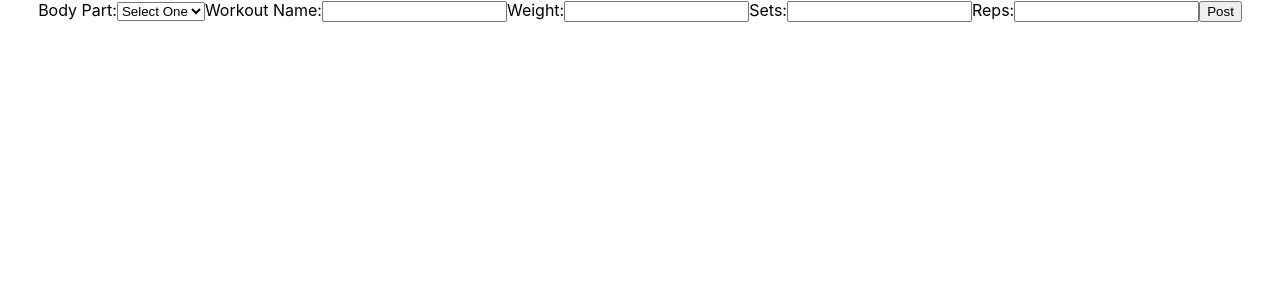
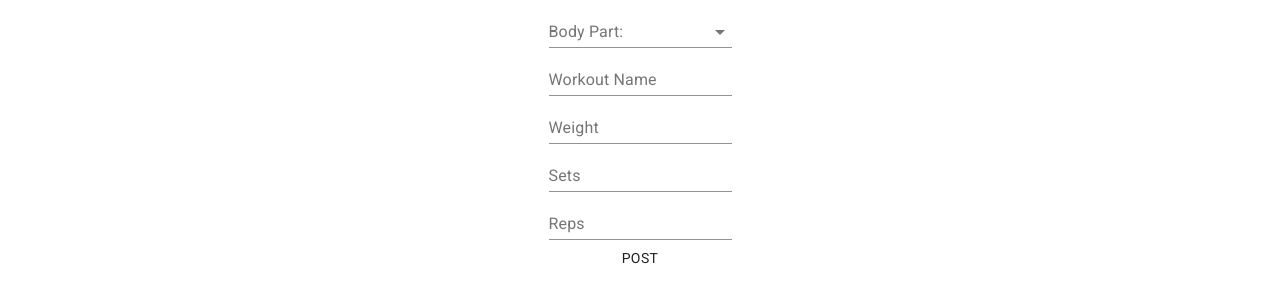
Before and after one commit to LucasBernardini/Workout-Manager, a React (Create React App) app: page / in a window 1280 px wide. Shown: the top 302 px of the page. Built offline with nearby package versions, Linux system fonts and the light colour scheme.

Commit message:
input styling

```diff
--- a/package.json
+++ b/package.json
@@ -7,6 +7,7 @@
     "@testing-library/jest-dom": "^4.2.4",
     "@testing-library/react": "^9.5.0",
     "@testing-library/user-event": "^7.2.1",
+    "fontsource-roboto": "^3.0.3",
     "react": "^16.13.1",
     "react-dom": "^16.13.1",
     "react-scripts": "3.4.3",
--- a/src/App.jsx
+++ b/src/App.jsx
@@ -3,6 +3,8 @@ import Header from "./components/Header";
 import Footer from "./components/Footer";
 import Input from "./components/Input";
 import WorkoutList from "./components/WorkoutList";
+
+import 'fontsource-roboto';
 
 import "./App.css";
 
--- a/src/components/Input.jsx
+++ b/src/components/Input.jsx
@@ -1,6 +1,15 @@
 import React, { useState } from "react";
 import { v4 as uuidv4 } from "uuid";
 import "./styling/input.scss";
+import { Button } from '@material-ui/core';
+import TextField from '@material-ui/core/TextField';
+import Select from '@material-ui/core/Select';
+import MenuItem from '@material-ui/core/MenuItem';
+import InputLabel from '@material-ui/core/InputLabel';
+import FormControl from '@material-ui/core/FormControl';
+
+
+
 
 export default function Input({ addToList }) {
   const [workout, setWorkout] = useState({
@@ -47,37 +56,33 @@ export default function Input({ addToList }) {
   };
 
   return (
-    <form onSubmit={handleSubmit}>
-      <label htmlFor="bodyPart">Body Part:</label>
-      <select value={workout.bodyPart} onChange={handleChange} name="bodyPart">
-        <option value="select">Select One</option>
-        <option value="Back">Back</option>
-        <option value="Chest">Chest</option>
-        <option value="Shoulders">Shoulders</option>
-        <option value="Biceps">Bicep</option>
-        <option value="Triceps">Tricep</option>
-        <option value="Forearms">Forearms</option>
-        <option value="Quads">Quads</option>
-        <option value="Hamstrings">Hamstring</option>
-        <option value="Calves">Calves</option>
-        <option value="Glutes">Glutes</option>
-        <option value="Abs">Abs</option>
-        <option value="Other">Other</option>
-      </select>
+    <FormControl onSubmit={handleSubmit}>
+      <InputLabel htmlFor="bodyPart">Body Part:</InputLabel>
+      <Select value={workout.bodyPart} onChange={handleChange} name="bodyPart">
+        <MenuItem value="select">Select One</MenuItem>
+        <MenuItem value="Back">Back</MenuItem>
+        <MenuItem value="Chest">Chest</MenuItem>
+        <MenuItem value="Shoulders">Shoulders</MenuItem>
+        <MenuItem value="Biceps">Bicep</MenuItem>
+        <MenuItem value="Triceps">Tricep</MenuItem>
+        <MenuItem value="Forearms">Forearms</MenuItem>
+        <MenuItem value="Quads">Quads</MenuItem>
+        <MenuItem value="Hamstrings">Hamstring</MenuItem>
+        <MenuItem value="Calves">Calves</MenuItem>
+        <MenuItem value="Glutes">Glutes</MenuItem>
+        <MenuItem value="Abs">Abs</MenuItem>
+        <MenuItem value="Other">Other</MenuItem>
+      </Select>
 
-      <label htmlFor="workoutName">Workout Name:</label>
-      <input value={workout.workoutName} onChange={handleChange} name="workoutName" type="text" />
+      <TextField value={workout.workoutName} onChange={handleChange} label="Workout Name" name="workoutName" type="text" />
 
-      <label htmlFor="weight">Weight:</label>
-      <input value={workout.weight} onChange={handleChange} name="weight" type="number" />
+      <TextField value={workout.weight} onChange={handleChange} label="Weight" name="weight" type="number" />
 
-      <label htmlFor="sets">Sets:</label>
-      <input value={workout.sets} onChange={handleChange} name="sets" type="number" />
+      <TextField value={workout.sets} onChange={handleChange} label="Sets" name="sets" type="number" />
 
-      <label htmlFor="reps">Reps:</label>
-      <input value={workout.reps} onChange={handleChange} type="number" name="reps" />
+      <TextField value={workout.reps} onChange={handleChange} label="Reps" type="number" name="reps" />
 
-      <button type="submit">Post</button>
-    </form>
+      <Button type="submit">Post</Button>
+    </FormControl>
   );
 }
--- a/src/components/styling/workoutList.scss
+++ b/src/components/styling/workoutList.scss
@@ -8,8 +8,8 @@
     margin-top: 20px;
     display: flex;
     justify-content: space-evenly;
-    background-color: #555;
     width: fit-content;
+    align-items: center;
 }
     &__content{
     margin: auto 5rem;
--- a/src/components/workout.jsx
+++ b/src/components/workout.jsx
@@ -1,5 +1,6 @@
 import React from 'react'
-import { Button } from '@material-ui/core';
+import { Button, Typography } from '@material-ui/core';
+import Checkbox from '@material-ui/core/Checkbox';
 
 export default function Workout({item, toggleCompleted, removeItem}) {
     function handleCheckClick() {
@@ -13,8 +14,8 @@ export default function Workout({item, toggleCompleted, removeItem}) {
 
     return (
             <div className="workout__item" >
-          <input type="checkbox" onClick={handleCheckClick}/>
-          <div style={{
+          <Checkbox type="checkbox" onClick={handleCheckClick}/>
+          <Typography variant="body1" style={{
             textDecoration: item.completed ? 'line-through' : null
           }}>
           <p className="workout__content">Body Part: {item.bodyPart}</p>
@@ -22,7 +23,7 @@ export default function Workout({item, toggleCompleted, removeItem}) {
           <p className="workout__content">Weight: {item.weight}</p>
           <p className="workout__content">Sets: {item.sets}</p>
           <p className="workout__content">Reps: {item.reps}</p>
-          </div>
+          </Typography>
           <Button onClick={handleRemoveClick} >Delete</Button>
         </div>
     )
```
Also changed, not shown: 1 other file (tests, documents, lock files or other folders).
